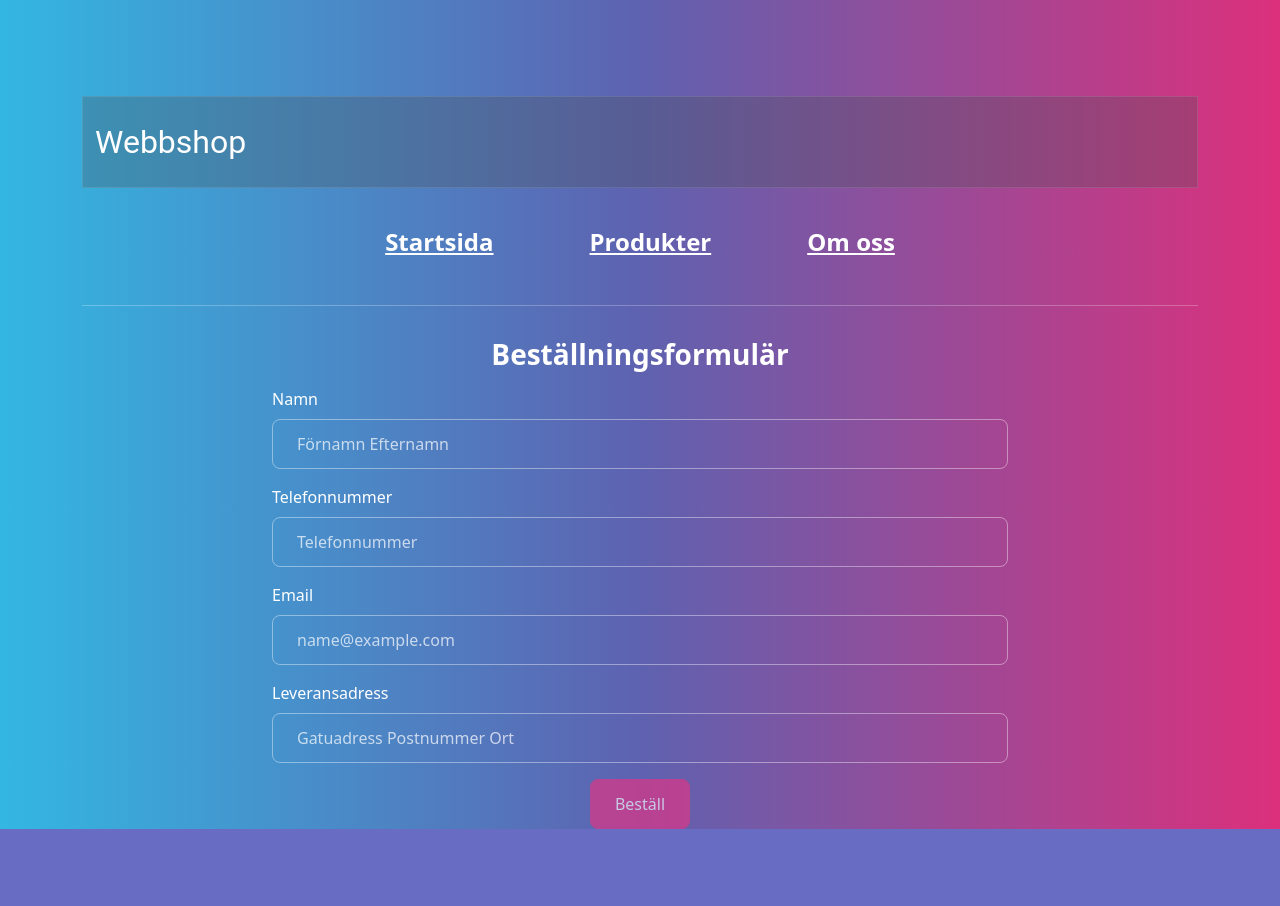
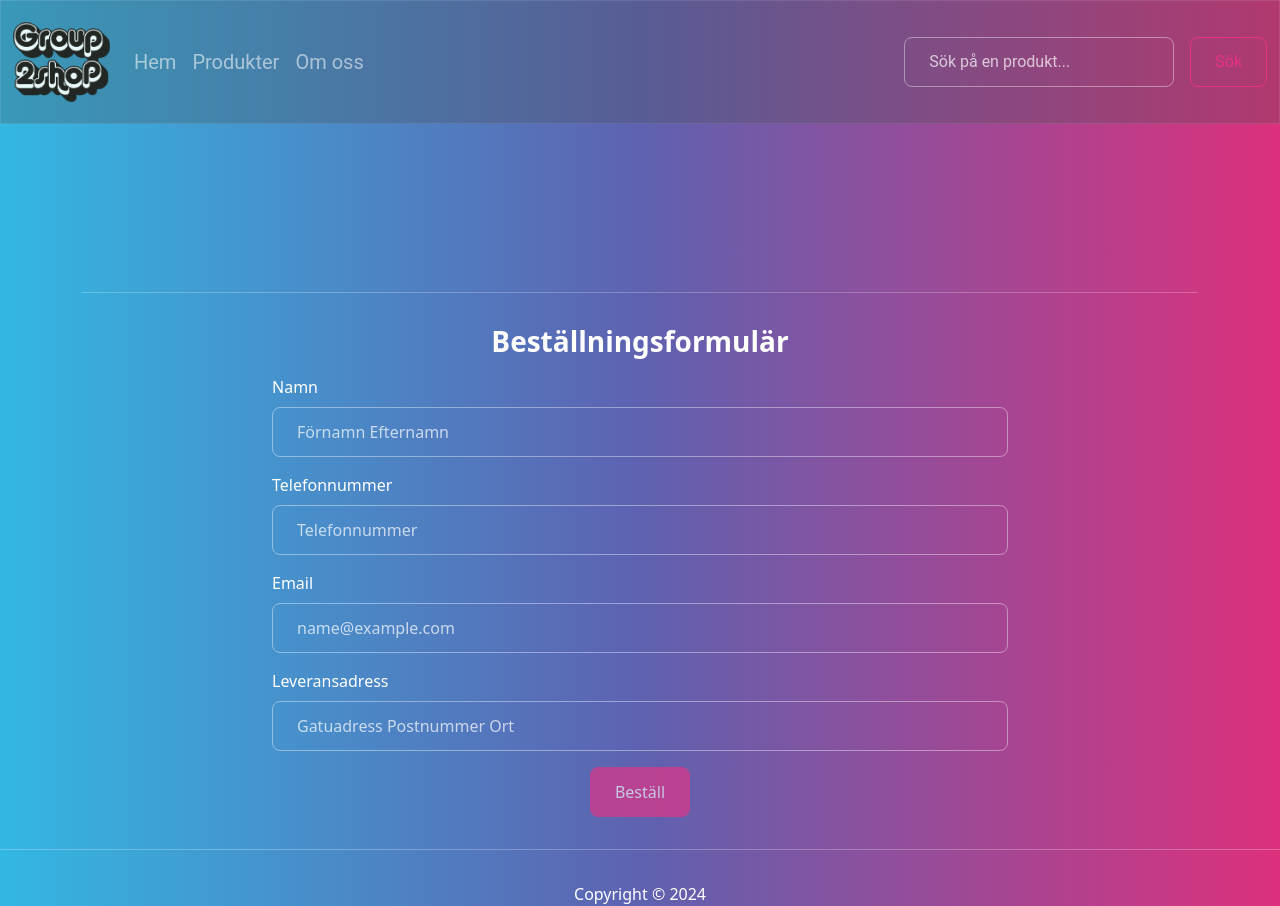
Before and after one commit to MariaKonig/webstore2, a plain HTML site: page html/order.html in a window 1280 px wide. Before the commit the page ends 829 px from the top, so only its background shows below. Drawn offline with nearby package versions, Linux system fonts and the light colour scheme; no server answers.

Commit message:
adjustments

```diff
--- a/html/order.html
+++ b/html/order.html
@@ -5,27 +5,39 @@
   <meta charset="UTF-8">
   <meta name="viewport" content="width=device-width, initial-scale=1.0">
   <title>Beställningsformulär</title>
-  <link rel="shortcut icon" href="../favicon.ico" type="favicon.ico">
+  <link rel="shortcut icon" href="../favicon2.ico" type="favicon.ico">
   <link rel="stylesheet" href="../css/bootstrap.css">
   <link rel="stylesheet" href="../css/custom.css">
 </head>
 
 <body>
-  <div class="container pt-5">
+    <nav class="navbar navbar-expand-sm navbar-dark">
+      <div class="container-fluid">
+          <a class="navbar-brand" href="home-page.html"><img src="../logo2tr.png" alt="Logo" height="80"></a>
 
-    <!-- Navbar -->
-    <nav class="navbar navbar-dark">
-      <div class="container-fluid">
-        <a class="navbar-brand" href="../html/home-page.html">Webbshop</a>
+          <div class="collapse navbar-collapse" id="navbarNav">
+              <ul class="navbar-nav">
+                <li class="nav-item">
+                  <a class="nav-link" href="home-page.html">Hem</a>
+                </li>
+                <li class="nav-item">
+                  <a class="nav-link" href="produkter.html">Produkter</a>
+                </li>
+                <li class="nav-item">
+                  <a class="nav-link" href="om-oss.html">Om oss</a>
+                </li>
+              </ul>
+
       </div>
-    </nav>
 
-    <!-- Meny -->
-    <div class="d-flex justify-content-center align-items-center">
-      <h4 class="menu-item mx-4"><a href="home-page.html" class="menu-link">Startsida</a></h4>
-      <h4 class="menu-item mx-4"><a href="../html/produkter.html" class="menu-link">Produkter</a></h4>
-      <h4 class="menu-item mx-4"><a href="../html/om-oss.html" class="menu-link">Om oss</a></h4>
-    </div>
+      <form class="d-flex" role="search">
+        <input class="form-control me-2" type="search" placeholder="Sök på en produkt..." aria-label="Search">
+        <button class="btn btn-outline-primary" type="submit">Sök</button>
+      </form>
+
+  </nav>
+
+    <div class="container pt-5">
 
     <hr>
     <!-- Beställningsformulär -->
@@ -106,6 +118,11 @@
       </div>
     </div>
   </div>
+  <hr>
+  <footer>
+    <div class="container text-center">Copyright &copy; <span id="cRyear"></span>
+    </div>
+</footer>
 <script src="../js/main.js"></script>
 <script src="../js/script.js"></script>
 <script src="https://code.jquery.com/jquery-3.6.0.min.js"></script>
--- a/js/main.js
+++ b/js/main.js
@@ -17,7 +17,7 @@ const validName = /^[\p{L}\p{M}\-]{2,}\s[\p{L}\p{M}\-]{2,}$/iu
 checkInput(nameInput, validName)
 
 const phoneInput = document.getElementById('telefon')
-const validPhone = /^[\d()-]{8,}$/
+const validPhone = /^[\d()-]{10,}$/
 checkInput(phoneInput, validPhone)
 
 const emailInput = document.getElementById('email')
```
